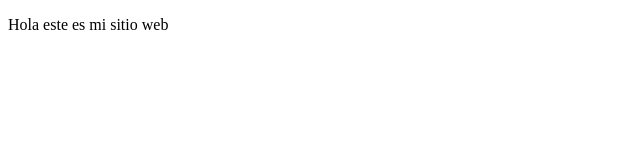
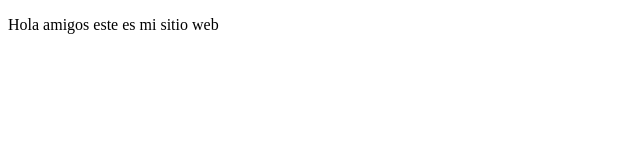
Before and after one commit to sebasalas/proyectoDemoCursoPrework, a plain HTML site: page index.html in a window 1280 px wide. Shown: the full height of the page, 0-640 px from the left. Drawn offline with Linux system fonts and the light colour scheme.

Commit message:
Cambios agregamos amigos

```diff
--- a/index.html
+++ b/index.html
@@ -8,7 +8,7 @@
 </head>
 <body>
     <p>
-        Hola este es mi sitio web
+        Hola amigos este es mi sitio web
     </p>
 </body>
 </html>
```
